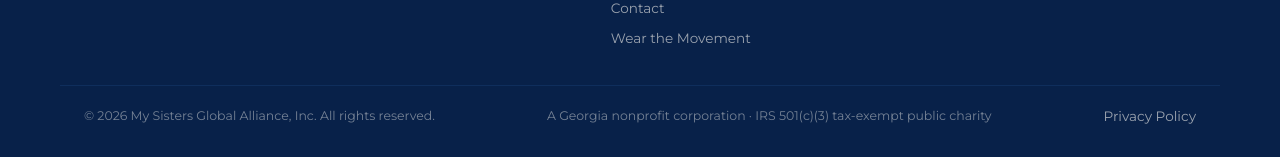
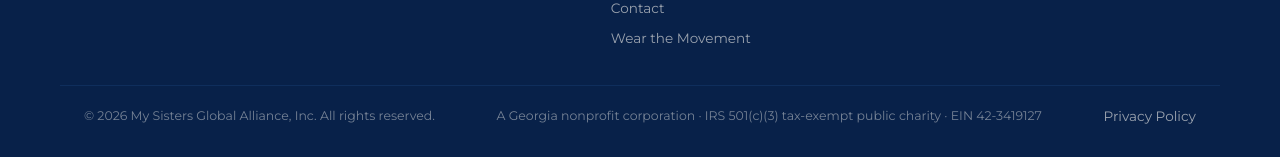
Before and after one commit to mysistersglobal/msga-landing-page, a Jekyll site: the page built from index.html, in a window 1280 px wide and 900 px high, scrolled down 3875 px. Shown: the part 740-897 px from the top of the window. Built offline with Jekyll 4.4.1, drawn with Linux system fonts in a browser that asks for light colours; some web fonts are replaced.

Commit message:
Add EIN to footer information

```diff
--- a/_includes/footer.html
+++ b/_includes/footer.html
@@ -34,7 +34,7 @@
   </div>
   <div class="footer-bottom">
     <span>&copy; {{ 'now' | date: "%Y" }} My Sisters Global Alliance, Inc. All rights reserved.</span>
-    <span>A Georgia nonprofit corporation &middot; IRS 501(c)(3) tax-exempt public charity</span>
+    <span>A Georgia nonprofit corporation &middot; IRS 501(c)(3) tax-exempt public charity &middot; EIN 42-3419127</span>
     <span><a href="{{ '/privacy/' | relative_url }}">Privacy Policy</a></span>
   </div>
 </footer>
```
